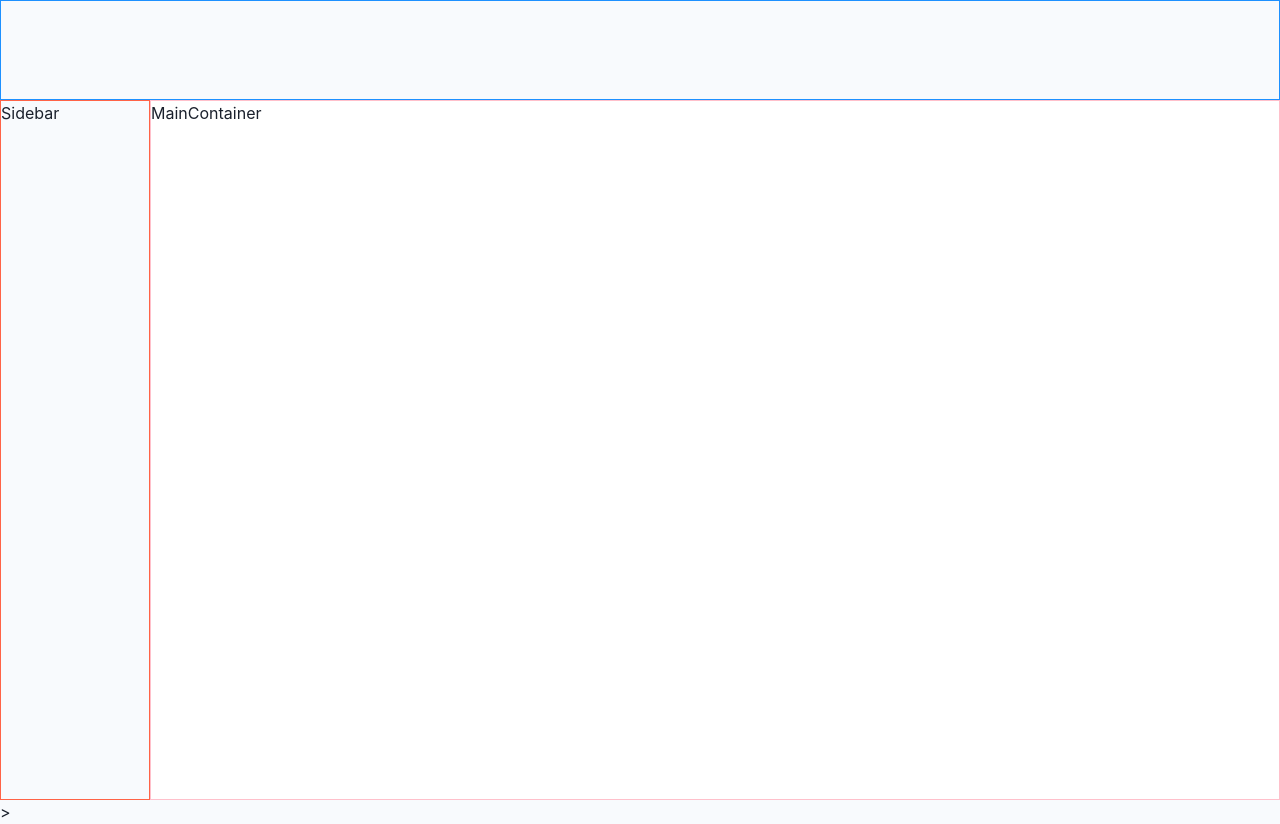
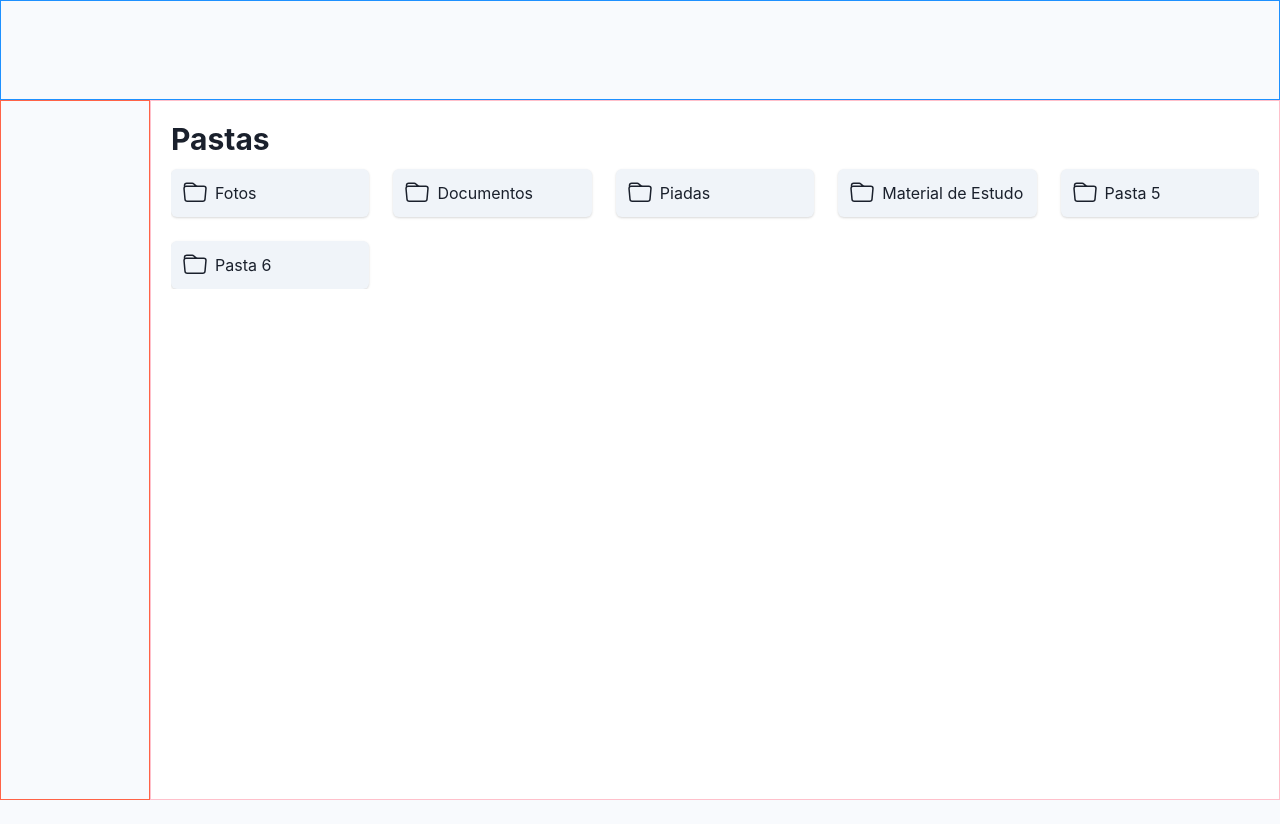
Before and after one commit to LucasMalagoli/maladrive, a React (Vite) app: page / in a window 1280 px wide. After the commit the page ends 800 px from the top, so only its background shows below. Built offline with nearby package versions, Linux system fonts and the light colour scheme.

Commit message:
Main Grid and Folder component

```diff
--- a/index.html
+++ b/index.html
@@ -12,4 +12,4 @@
   </body>
 </html>
 
-<!--TODO: MUDAR O ÍCONE!!!!!-->>
+<!--TODO: MUDAR O ÍCONE!!!!!-->
--- /dev/null
+++ b/src/components/MainContainer/Folder.tsx
@@ -0,0 +1,24 @@
+import { Card, HStack, Icon, Text } from "@chakra-ui/react";
+import { BsFolder } from "react-icons/bs";
+
+interface Props {
+  folderName: string;
+}
+
+const Folder = ({ folderName }: Props) => {
+  return (
+    <Card bg={"#f0f4f9"} display={"inline"} padding={3}>
+      <HStack>
+        <Icon as={BsFolder} boxSize={6} />
+        <Text>{folderName}</Text>
+      </HStack>
+    </Card>
+  );
+};
+
+export default Folder;
+
+/**
+ * TODO: Adicionar hover deixando a pasta mais escura e
+ * o ícone preenchido
+ */
--- a/src/components/MainContainer/MainContainer.tsx
+++ b/src/components/MainContainer/MainContainer.tsx
@@ -1,9 +1,34 @@
+import { Box } from "@chakra-ui/react";
+import MainContainerHeader from "./MainContainerHeader";
+import MainGrid from "./MainGrid";
+
 const MainContainer = () => {
-  return <div>MainContainer</div>;
+  const folders = [
+    "Fotos",
+    "Documentos",
+    "Piadas",
+    "Material de Estudo",
+    "Pasta 5",
+    "Pasta 6",
+  ];
+
+  return (
+    <Box boxSizing={"border-box"} margin={5} overflow={"hidden"}>
+      <MainContainerHeader />
+      <MainGrid folders={folders} />
+    </Box>
+  );
 };
 
 /**
  * TODO: Layout, cards, filtros e ordenadores
+ * TODO: Renderizar a quantidade de items dinamicamente
+ *
+ * Vai receber o nome das pastas  para fazer um map e
+ * renderizar a quantidade necessária
+ *
+ * Separar em duas partes, primeiros as pastas depois
+ * arquivos soltos
  */
 
 export default MainContainer;
--- /dev/null
+++ b/src/components/MainContainer/MainContainerHeader.tsx
@@ -0,0 +1,11 @@
+import { Heading } from "@chakra-ui/react";
+
+const MainContainerHeader = () => {
+  return (
+    <Heading as={"h2"} size={"lg"} mb={3}>
+      Pastas
+    </Heading>
+  );
+};
+
+export default MainContainerHeader;
--- /dev/null
+++ b/src/components/MainContainer/MainGrid.tsx
@@ -0,0 +1,18 @@
+import { SimpleGrid } from "@chakra-ui/react";
+import Folder from "./Folder";
+
+interface Props {
+  folders: string[];
+}
+
+const MainGrid = ({ folders }: Props) => {
+  return (
+    <SimpleGrid columns={{ sm: 1, md: 3, lg: 4, xl: 5 }} gap={6}>
+      {folders.map((folderName) => (
+        <Folder key={folderName} folderName={folderName} />
+      ))}
+    </SimpleGrid>
+  );
+};
+
+export default MainGrid;
--- a/src/components/Sidebar/Sidebar.tsx
+++ b/src/components/Sidebar/Sidebar.tsx
@@ -1,5 +1,5 @@
 const Sidebar = () => {
-  return <div>Sidebar</div>;
+  return <div></div>;
 };
 
 /**
```
